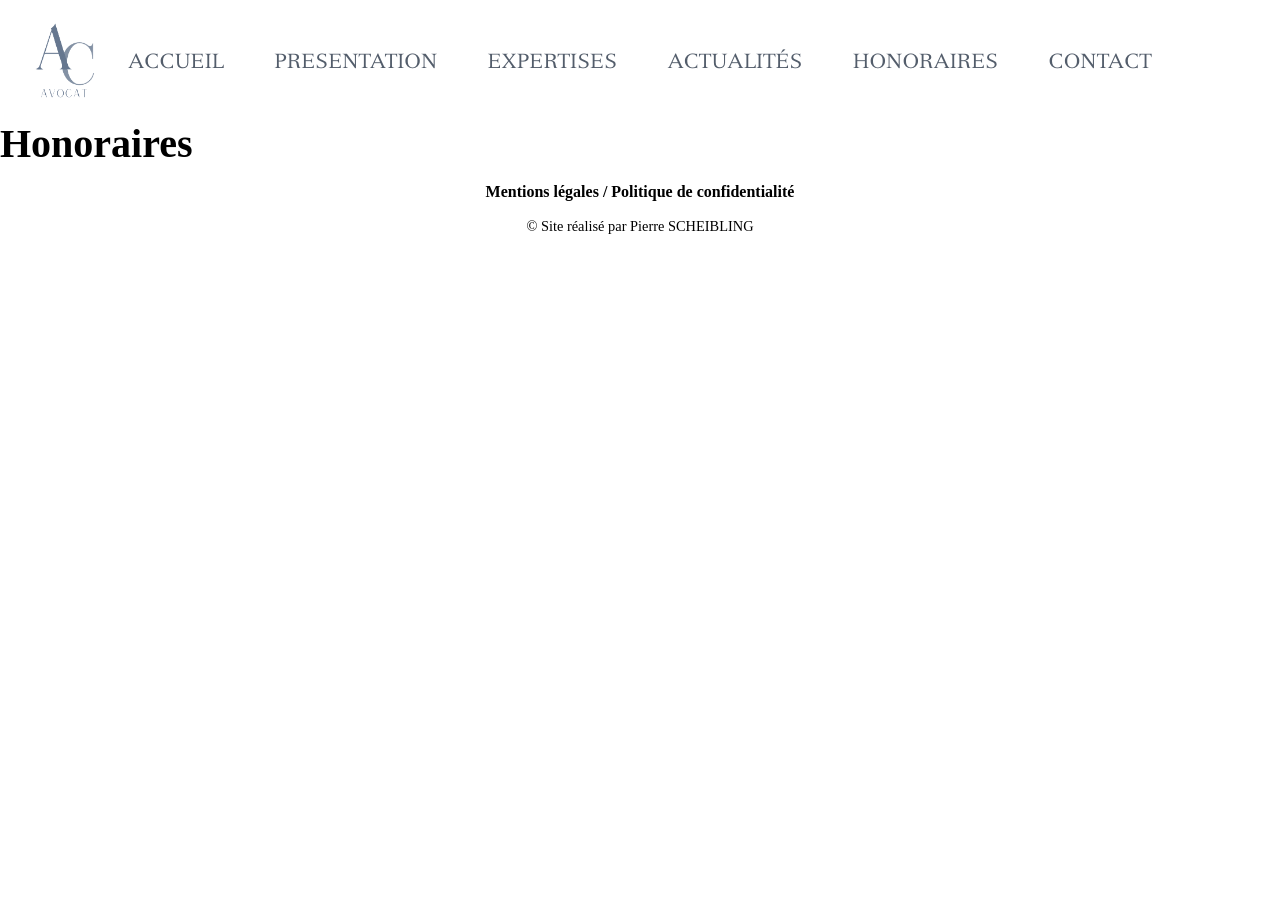
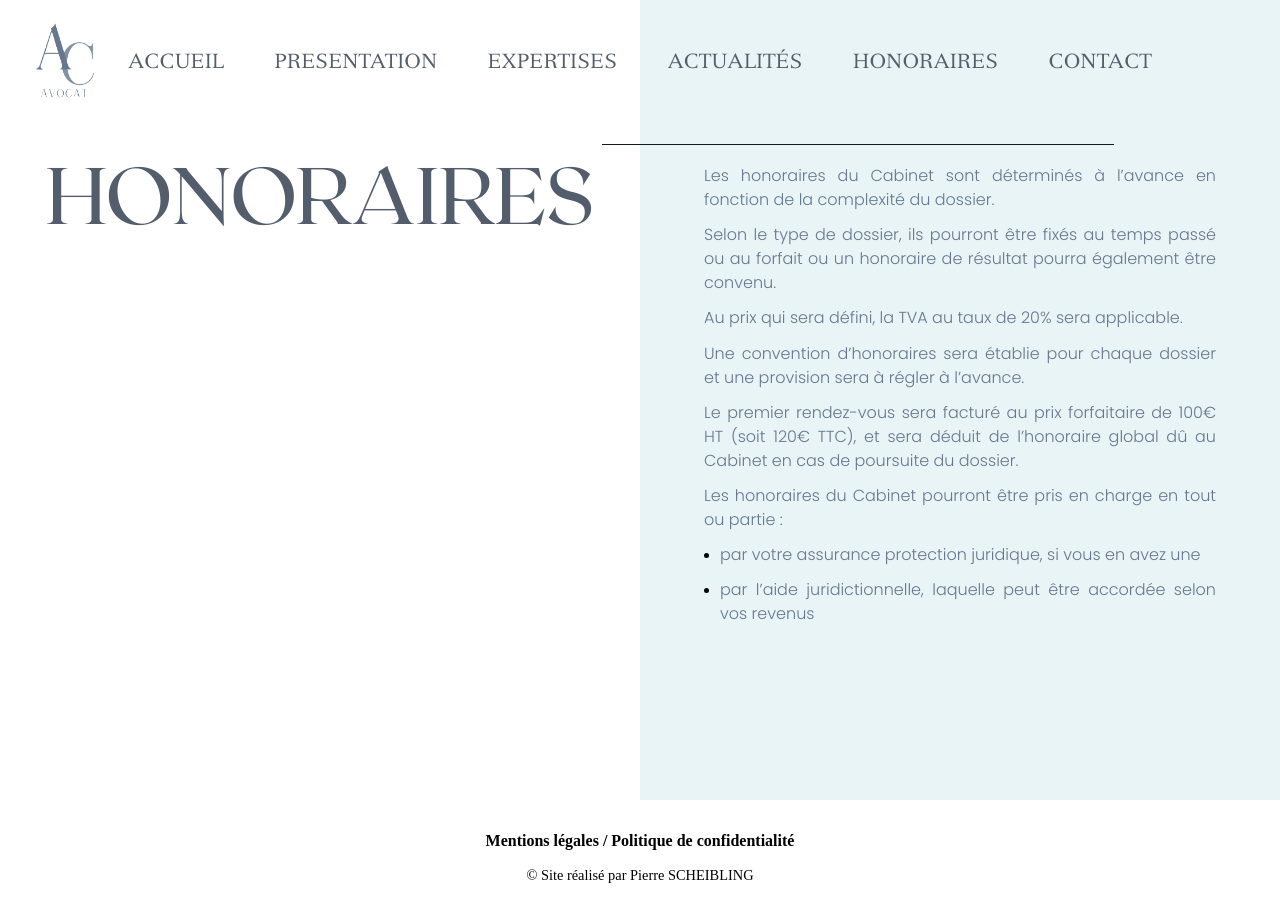
Before and after one commit to PierreScheibling/CarlesAdeleWS, a Next.js app: page /honoraires in a window 1280 px wide. Before the commit the page ends 800 px from the top, so only its background shows below. Built offline with nearby package versions, Linux system fonts and the light colour scheme.

Commit message:
front pages actualités & honoraires

```diff
--- a/pages/components/nav.js
+++ b/pages/components/nav.js
@@ -28,7 +28,7 @@ export default function Nav() {
                     </Link>
                 </li>
                 <li>
-                    <Link href={"/blog"}>
+                    <Link href={"/actualites"}>
                         ACTUALITÉS
                     </Link>
                 </li>
--- a/pages/honoraires.js
+++ b/pages/honoraires.js
@@ -1,5 +1,27 @@
+import {HonorairesWrapper, LeftSide, RightSide, BackgroundHono, Line} from "../styles/honorairesStyles";
+
 export default function Honoraires() {
     return (
-            <h1>Honoraires</h1>
+        <HonorairesWrapper>
+            <LeftSide>
+                <h1>HONORAIRES</h1>
+            </LeftSide>
+            <RightSide>
+                <Line/>
+                <div>
+                    <p>Les honoraires du Cabinet sont déterminés à l’avance en fonction de la complexité du dossier. </p>
+                    <p>Selon le type de dossier, ils pourront être fixés au temps passé ou au forfait ou un honoraire de résultat pourra également être convenu.</p>
+                    <p>Au prix qui sera défini, la TVA au taux de 20% sera applicable.</p>
+                    <p>Une convention d’honoraires sera établie pour chaque dossier et une provision sera à régler à l’avance.</p>
+                    <p>Le premier rendez-vous sera facturé au prix forfaitaire de 100€ HT (soit 120€ TTC), et sera déduit de l’honoraire global dû au Cabinet en cas de poursuite du dossier.</p>
+                    <p>Les honoraires du Cabinet pourront être pris en charge en tout ou partie :</p>
+                    <ul>
+                        <li><p>par votre assurance protection juridique, si vous en avez une</p></li>
+                        <li><p>par l’aide juridictionnelle, laquelle peut être accordée selon vos revenus </p></li>
+                    </ul>
+                </div>
+            </RightSide>
+            <BackgroundHono/>
+        </HonorairesWrapper>
     )
 }
--- /dev/null
+++ b/styles/honorairesStyles.js
@@ -0,0 +1,66 @@
+import styled from "styled-components";
+
+export const HonorairesWrapper = styled.div`
+    display: flex;
+    justify-content: flex-start;
+    align-items: center;
+    min-height: 85vh;
+    position: relative;
+`;
+
+export const BackgroundHono = styled.div`
+    z-index: -1;
+    position: absolute;
+    top: -15vh;
+    right: 0;
+    width: 50%;
+    min-height: 100vh;
+    background: rgba(140, 198, 205, 0.2);
+`;
+
+export const LeftSide = styled.div`
+    display: flex;
+    justify-content: center;
+    align-items: flex-start;
+    width: 50%;
+    height: 85vh;
+    h1 {
+        margin-top: 1rem;
+        font-family: "RoxboroughCF";
+        color: var(--greyblue);
+        font-size: clamp(0.5rem, 10vh, 15rem);
+        font-weight: lighter;
+    }
+`;
+
+export const RightSide = styled.div`
+    display: flex;
+    position: relative;
+    flex-direction: column;
+    justify-content: flex-start;
+    align-items: flex-start;
+    width: 50%;
+    height: 85vh;
+    padding: 0 4rem;
+    margin-top: 1rem;
+    div {
+        margin-top: 0.5rem;
+    }
+    p {
+        font-size: clamp(0.3rem, 2vh, 8rem);
+        font-family: "Poppins_light";
+        margin: 0.7rem 0;
+        color: var(--grey);
+    }
+    li {
+        margin-left: 1rem;
+    }
+`;
+
+export const Line = styled.div`
+    position: relative;
+    left: -20%;
+    background: var(--black);
+    height: 0.05rem;
+    width: 100%;
+`;
```
Also changed, not shown: pages/actualites.js (renamed from pages/blog.js, +15 -7 lines), pages/drsoc.js (added, +60 -0 lines), pages/expertise.js (+8 -4 lines), styles/blogStyles.js (+60 -4 lines), styles/drsocStyles.js (added, +79 -0 lines).
